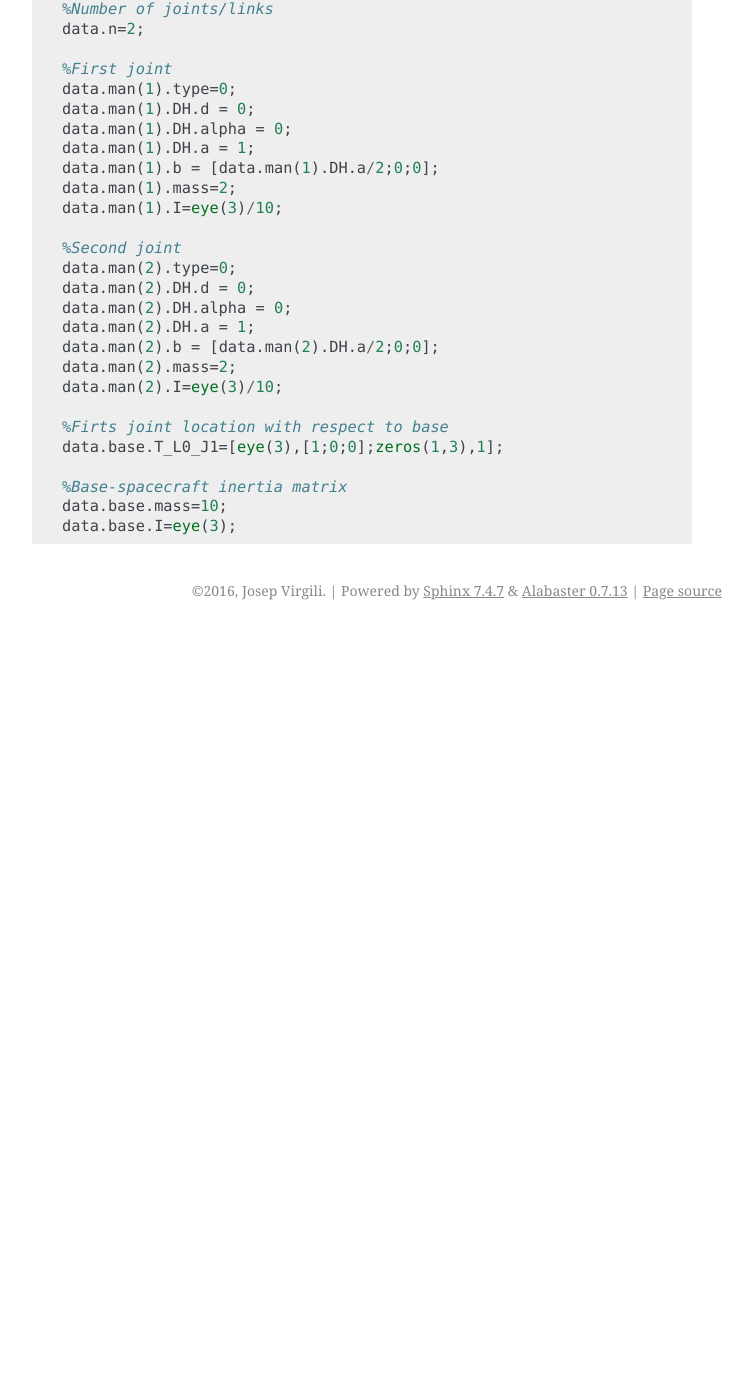
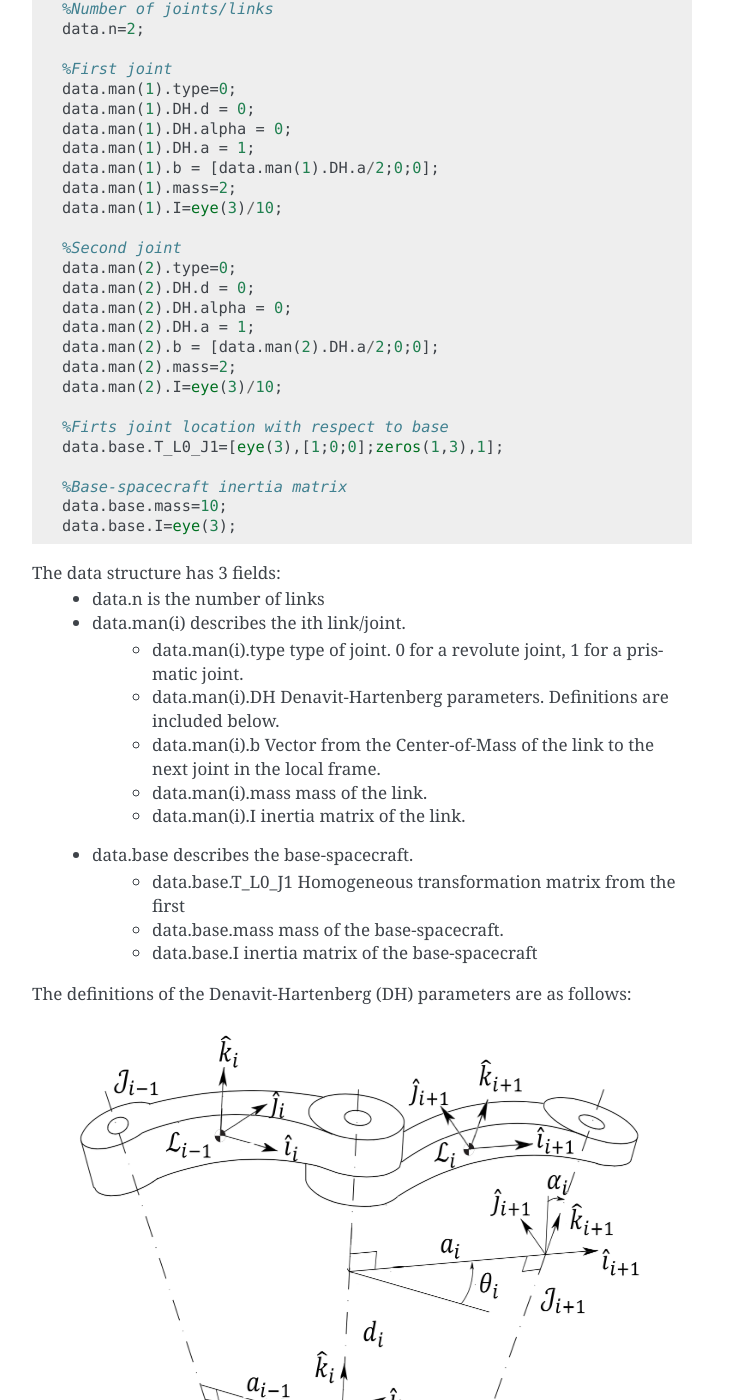
Before and after one commit to wujiashu0421/SPART, a Sphinx documentation site: the page built from docs/source/QuickStart.rst, in a window 1280 px wide and 1400 px high, scrolled down 391 px. Shown: the whole window, without its empty margins (388-1141 px from the left). Built offline with Sphinx 7.4.7, drawn with Linux system fonts in a browser that asks for light colours; before the commit the page ends 1021 px from its top, so only the background shows below that; some of the changed text lies outside the part shown.

Commit message:
Added a little bit of quickstart guide.

```diff
--- a/docs/source/QuickStart.rst
+++ b/docs/source/QuickStart.rst
@@ -40,3 +40,49 @@
 	%Base-spacecraft inertia matrix
 	data.base.mass=10;
 	data.base.I=eye(3);
+
+The data structure has 3 fields:
+	* data.n is the number of links
+	* data.man(i) describes the ith link/joint.
+		* data.man(i).type type of joint. 0 for a revolute joint, 1 for a prismatic joint.
+		* data.man(i).DH Denavit-Hartenberg parameters. Definitions are included below.
+		* data.man(i).b Vector from the Center-of-Mass of the link to the next joint in the local frame.
+		* data.man(i).mass mass of the link.
+		* data.man(i).I inertia matrix of the link.
+	* data.base describes the base-spacecraft.
+		* data.base.T_L0_J1 Homogeneous transformation matrix from the first
+		* data.base.mass mass of the base-spacecraft.
+		* data.base.I inertia matrix of the base-spacecraft
+
+
+The definitions of the Denavit-Hartenberg (DH) parameters are as follows:
+
+.. figure:: Figures/DH.png
+   :scale: 50 %
+   :alt: DH parameters
+
+   Denavit-Hertenberg parameters.
+
+.. figure:: Figures/DH_TextDef.png
+   :scale: 50 %
+   :alt: DH text parameters
+
+   Denavit-Hartenberg parameters and their geometric definition.
+
+
+Once the manipulator system has been defined we can then specify the configuration of the spacecraft manipulator system as follows.
+
+.. code:: matlab
+
+	%Base position
+	R0=eye(3);  %Rotation from Base-spacecraft to inertial
+	r0=[0;0;0]; %Position of the base-spacecraft
+
+	%Joint variables
+	qm=deg2rad([25;25]);
+
+	%Velocities
+	q0dot=[deg2rad(10);deg2rad(5);deg2rad(1);1;2;3];
+	qmdot=deg2rad([40;55]);
+
+Then we can start calling some functions!
```
Also changed, not shown: docs/source/Figures/DH.png (added), docs/source/Figures/DH_TextDef.png (added).
